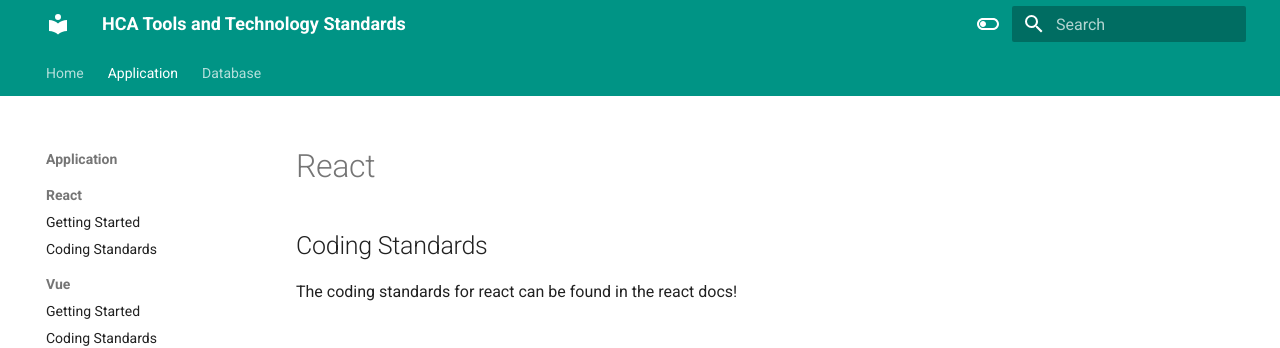
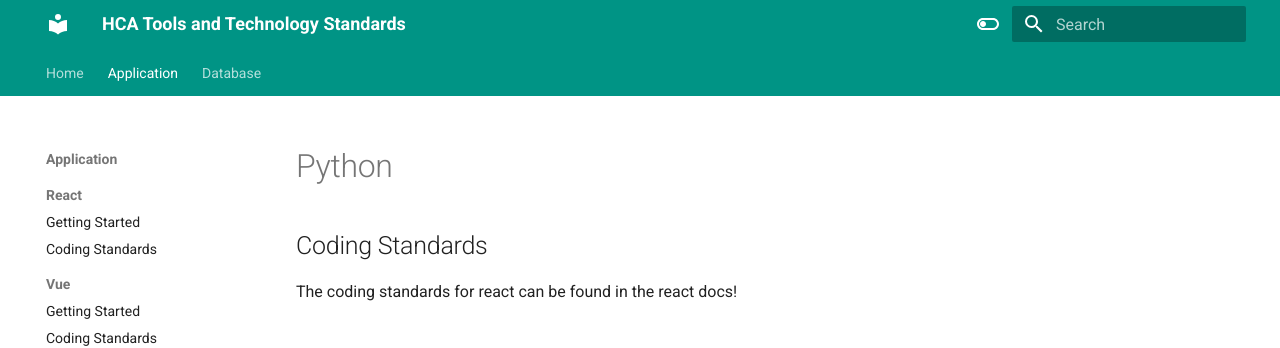
Before and after one commit to sourish33/mk-docs, an MkDocs documentation site: the page built from docs/application/python/coding_standards.md, in a window 1280 px wide. Shown: the top 348 px of the page. Built offline with MkDocs 1.6.1 and Material for MkDocs 9.7.7, drawn with Linux system fonts in a browser that asks for light colours.

Commit message:
name corrected

```diff
--- a/docs/application/python/coding_standards.md
+++ b/docs/application/python/coding_standards.md
@@ -1,4 +1,4 @@
-# React
+# Python
 
 ## Coding Standards
 
```
